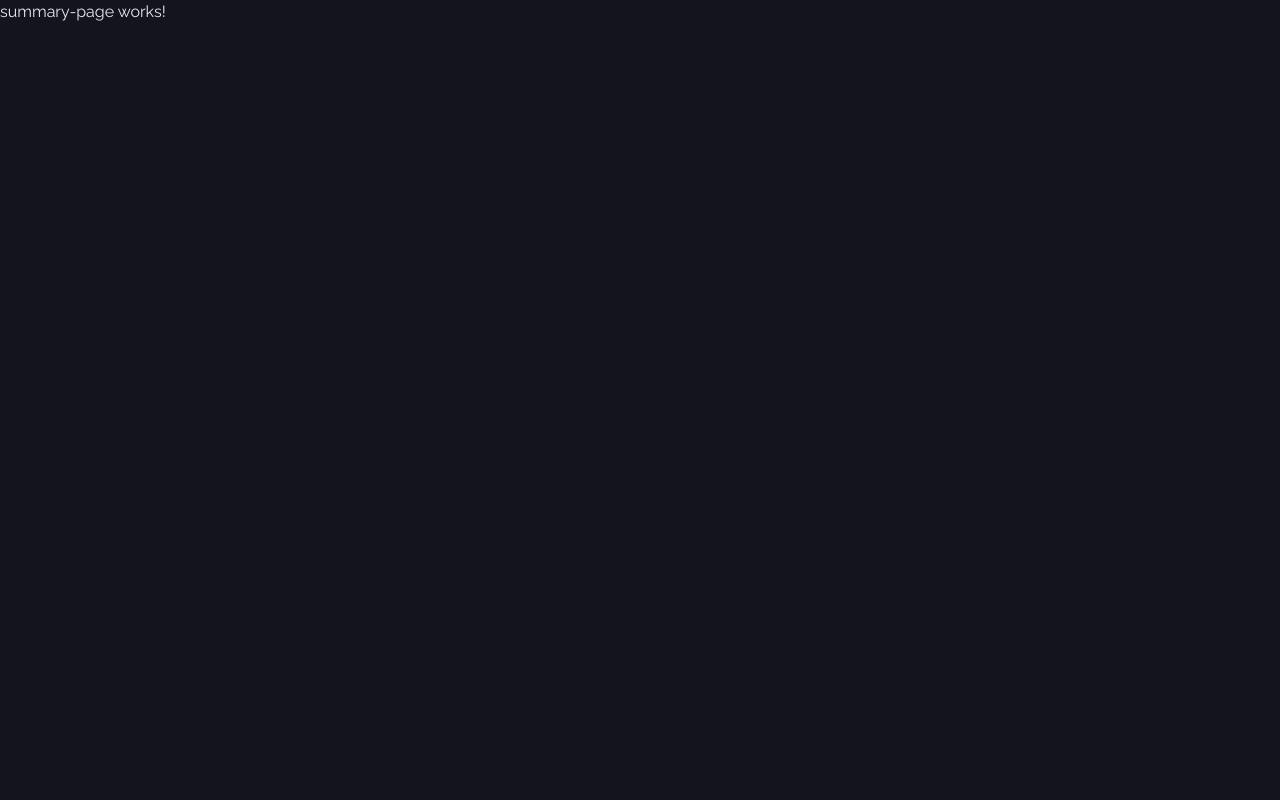
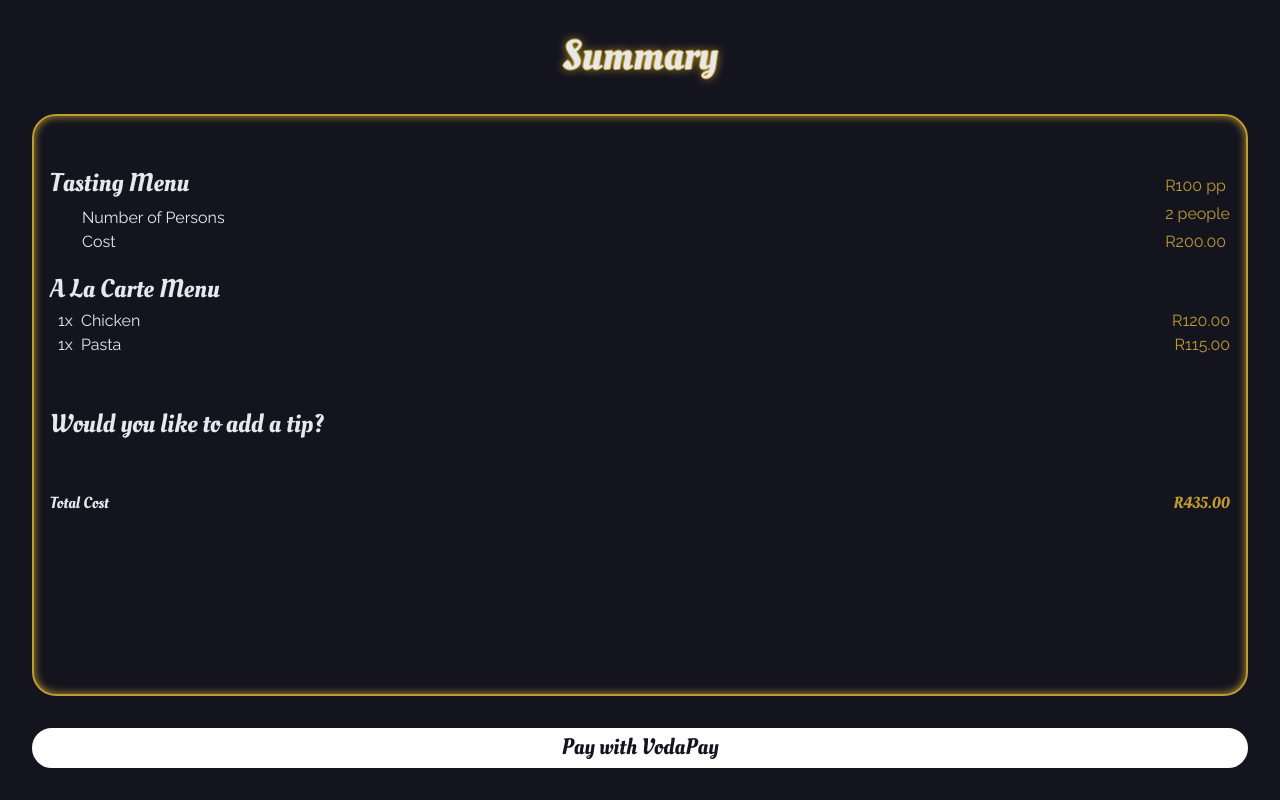
Before and after one commit to FabioSVBBD/celeste-angular, an Angular app: page /summary in a window 1280 px wide. Built offline with nearby package versions, Linux system fonts and the light colour scheme.

Commit message:
Created Summary Page

```diff
--- a/src/app/pages/summary-page/summary-page.component.html
+++ b/src/app/pages/summary-page/summary-page.component.html
@@ -1 +1,66 @@
-<p>summary-page works!</p>
+<article class="flex flex-col items-center w-full h-full p-8 space-y-8">
+  <app-title class="font-oleo text-3xl">Summary</app-title>
+
+  <app-gold-box>
+    <section
+      *ngIf="hasTastingData"
+      class="flex justify-between items-end w-full"
+    >
+      <section class="space-y-1">
+        <h2 class="font-oleo text-lg">Tasting Menu</h2>
+        <section class="ml-8">
+          <p>Number of Persons</p>
+          <p>Cost</p>
+        </section>
+      </section>
+
+      <section class="space-y-1">
+        <p class="text-primary-gold">
+          {{
+            getTastingData().amount | currency: "ZAR":"symbol-narrow":"1.0-0"
+          }}
+          pp
+        </p>
+        <p class="text-primary-gold">{{ getTastingData().quantity }} people</p>
+        <p class="text-primary-gold">
+          {{
+            getTastingData().quantity * getTastingData().amount
+              | currency: "ZAR":"symbol-narrow":"1.2-2"
+          }}
+        </p>
+      </section>
+    </section>
+
+    <section *ngIf="hasCarteData" class="mt-4">
+      <h2 class="font-oleo text-lg">A La Carte Menu</h2>
+
+      <section class="ml-2">
+        <section
+          *ngFor="let entry of getCarteData()"
+          class="flex flex-row justify-between w-full"
+        >
+          <p>{{ entry.quantity }}x</p>
+          <p class="flex-grow ml-2">{{ entry.name }}</p>
+          <p class="text-primary-gold">
+            {{ entry.amount | currency: "ZAR":"symbol-narrow":"1.2-2" }}
+          </p>
+        </section>
+      </section>
+    </section>
+
+    <section class="my-12">
+      <h2 class="font-oleo text-lg">Would you like to add a tip?</h2>
+    </section>
+
+    <section class="flex w-full justify-between font-oleo">
+      <h3>Total Cost</h3>
+      <p class="text-primary-gold">
+        {{ getTotal() | currency: "ZAR":"symbol-narrow":"1.2-2" }}
+      </p>
+    </section>
+  </app-gold-box>
+
+  <app-button class="w-full" (click)="payClicked()"
+    >Pay with VodaPay</app-button
+  >
+</article>
--- a/src/app/pages/summary-page/summary-page.component.ts
+++ b/src/app/pages/summary-page/summary-page.component.ts
@@ -1,15 +1,46 @@
 import { Component, OnInit } from '@angular/core';
+import { state } from '../../../assets/state/state';
+
+const tastingMenu = 'tastingMenu';
 
 @Component({
   selector: 'app-summary-page',
   templateUrl: './summary-page.component.html',
-  styleUrls: ['./summary-page.component.css']
+  styleUrls: ['./summary-page.component.css'],
 })
 export class SummaryPageComponent implements OnInit {
+  hasTastingData: boolean = true;
+  hasCarteData: boolean = true;
 
-  constructor() { }
+  constructor() {}
 
-  ngOnInit(): void {
+  getTastingData(): { name: string; quantity: number; amount: number } {
+    return state[tastingMenu];
   }
 
+  // rewrite this (map or reduce)
+  getCarteData(): { name: string; amount: number; quantity: number }[] {
+    let retVal: { name: string; amount: number; quantity: number }[] = [];
+
+    Object.keys(state).forEach((key) => {
+      if (key !== tastingMenu) {
+        retVal.push(state[key]);
+      }
+    });
+
+    return retVal;
+  }
+
+  getTotal(): number {
+    return Object.values(state).reduce(
+      (total, current) => total + current.quantity * current.amount,
+      0
+    );
+  }
+
+  payClicked() {
+    console.log('Pay with Vodapay clicked', state);
+  }
+
+  ngOnInit(): void {}
 }
```
